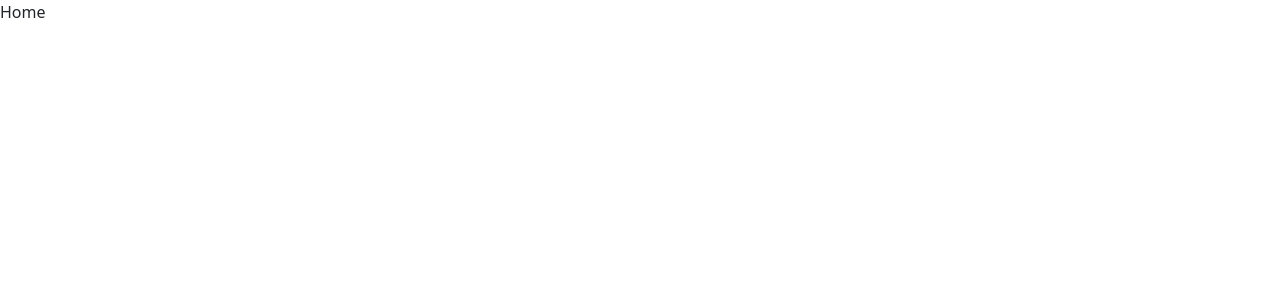
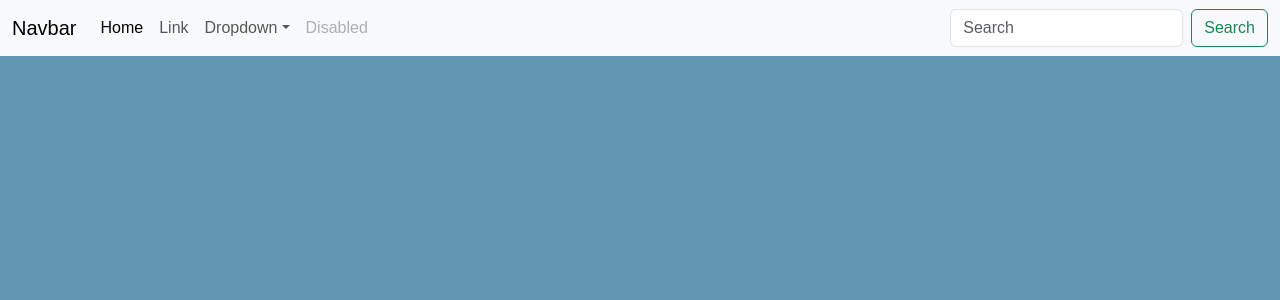
Before and after one commit to AntWalach/On-demand-Delivery-Platform, a React (Create React App) app in the folder frontend/: page /home in a window 1280 px wide. Shown: the top 300 px of the page. Built offline with nearby package versions, Linux system fonts and the light colour scheme.

Commit message:
start page and links to login and signup

```diff
--- a/frontend/src/App.js
+++ b/frontend/src/App.js
@@ -3,6 +3,7 @@ import Login from "./Login";
 import { BrowserRouter, Routes, Route } from "react-router-dom";
 import Signup from "./Signup";
 import Home from "./Home";
+import StartPage from "./StartPage";
 
 function App() {
   return (
@@ -12,6 +13,7 @@ function App() {
           <Route path="/login" element={<Login />}></Route>
           <Route path="/signup" element={<Signup />}></Route>
           <Route path="/home" element={<Home />}></Route>
+          <Route path="/" element={<StartPage />}></Route>
         </Routes>
       </BrowserRouter>
     </div>
--- a/frontend/src/Home.js
+++ b/frontend/src/Home.js
@@ -2,7 +2,42 @@ import React from 'react'
 
 function Home() {
   return (
-    <div>Home</div>
+    <nav class="navbar navbar-expand-lg bg-body-tertiary">
+        <div class="container-fluid">
+          <a class="navbar-brand" href="#">Navbar</a>
+          <button class="navbar-toggler" type="button" data-bs-toggle="collapse" data-bs-target="#navbarSupportedContent" aria-controls="navbarSupportedContent" aria-expanded="false" aria-label="Toggle navigation">
+            <span class="navbar-toggler-icon"></span>
+          </button>
+          <div class="collapse navbar-collapse" id="navbarSupportedContent">
+            <ul class="navbar-nav me-auto mb-2 mb-lg-0">
+              <li class="nav-item">
+                <a class="nav-link active" aria-current="page" href="#">Home</a>
+              </li>
+              <li class="nav-item">
+                <a class="nav-link" href="#">Link</a>
+              </li>
+              <li class="nav-item dropdown">
+                <a class="nav-link dropdown-toggle" href="#" role="button" data-bs-toggle="dropdown" aria-expanded="false">
+                  Dropdown
+                </a>
+                <ul class="dropdown-menu">
+                  <li><a class="dropdown-item" href="#">Action</a></li>
+                  <li><a class="dropdown-item" href="#">Another action</a></li>
+                  <li><hr class="dropdown-divider"/></li>
+                  <li><a class="dropdown-item" href="#">Something else here</a></li>
+                </ul>
+              </li>
+              <li class="nav-item">
+                <a class="nav-link disabled" aria-disabled="true">Disabled</a>
+              </li>
+            </ul>
+            <form class="d-flex" role="search">
+              <input class="form-control me-2" type="search" placeholder="Search" aria-label="Search"/>
+              <button class="btn btn-outline-success" type="submit">Search</button>
+            </form>
+          </div>
+        </div>
+      </nav>
   )
 }
 
--- a/frontend/src/Login.js
+++ b/frontend/src/Login.js
@@ -38,7 +38,7 @@ function Login() {
   };
 
   return (
-    <div className="d-flex justify-content-center align-items-center bg-primary vh-100">
+    <div className="d-flex justify-content-center align-items-center vh-100">
       <div className="bg-white p-3 rounded w-25">
         <h2>Sign-In</h2>
         <form action="" onSubmit={handleSubmit}>
--- a/frontend/src/Signup.js
+++ b/frontend/src/Signup.js
@@ -47,7 +47,7 @@ function Signup() {
   };
 
   return (
-    <div className="d-flex justify-content-center align-items-center bg-primary vh-100">
+    <div className="d-flex justify-content-center align-items-center vh-100">
       <div className="bg-white p-3 rounded w-25">
         <h2>Sign-Up</h2>
         <form action="" onSubmit={handleSubmit}>
@@ -150,9 +150,8 @@ function Signup() {
             )}
           </div>
 
-          <div className="mb-3">
-            <div className="d-flex justify-content-center align-items-center">
-              <div className="mx-5">
+          <div className="row px-2">
+            <div className="col-md-6 d-flex justify-content-start">
                 <Form.Check
                   type="radio"
                   name="userType"
@@ -167,7 +166,7 @@ function Signup() {
                 />
               </div>
 
-              <div className="mx-5">
+              <div className="col-md-6 d-flex justify-content-end">
                 <Form.Check
                   type="radio"
                   name="userType"
@@ -182,7 +181,6 @@ function Signup() {
                 />
               </div>
             </div>
-          </div>
 
           <button type="submit" className="btn btn-success w-100 rounded-0">
             <strong>Sign up</strong>
--- /dev/null
+++ b/frontend/src/StartPage.js
@@ -0,0 +1,22 @@
+import React from 'react'
+import { Link } from 'react-router-dom';
+
+function StartPage() {
+  return (
+    <div className="position-absolute top-50 start-50 translate-middle">
+        <div className="typewriter">
+            <h1> Pack. Send. Collect. </h1>
+        </div>
+        <div className="text-center mt-2">
+            <Link to="/login">
+                <button type="button" className="btn btn-success btn-lg custom-button mx-2 px-4">Log in</button>
+            </Link>
+            <Link to="/signup">
+                <button type="button" className="btn btn-success btn-lg custom-button mx-2">Sing up</button>
+            </Link>
+        </div>
+    </div>
+  )
+}
+
+export default StartPage
--- /dev/null
+++ b/frontend/src/customCSS/customStartPage.css
@@ -0,0 +1,39 @@
+body {
+  background-color: #6096B4;
+  font-family: 'Arial', sans-serif;
+}
+
+.custom-button{
+  background-color: #EEE9DA;
+  border-color: #EEE9DA;
+  color: #93BFCF;
+}
+
+.custom-button:hover{
+  background-color: #BDCDD6;
+  border-color: #BDCDD6;
+}
+
+.typewriter h1 {
+  color: #EEE9DA;
+  overflow: hidden; /* Ensures the content is not revealed until the animation */
+  border-right: .15em solid #EEE9DA; /* The typwriter cursor */
+  white-space: nowrap; /* Keeps the content on a single line */
+  margin: 0 auto; /* Gives that scrolling effect as the typing happens */
+  letter-spacing: .15em; /* Adjust as needed */
+  animation:
+    typing 2s steps(40, end),
+    blink-caret .75s step-end infinite;
+}
+
+/* The typing effect */
+@keyframes typing {
+  from { width: 0 }
+  to { width: 100% }
+}
+
+/* The typewriter cursor effect */
+@keyframes blink-caret {
+  from, to { border-color: transparent }
+  50% { border-color: #EEE9DA; }
+}
--- a/frontend/src/index.js
+++ b/frontend/src/index.js
@@ -2,7 +2,9 @@ import React from 'react';
 import ReactDOM from 'react-dom/client';
 import App from './App';
 import reportWebVitals from './reportWebVitals';
-import 'bootstrap/dist/css/bootstrap.min.css'
+import 'bootstrap/dist/css/bootstrap.min.css';
+import 'bootstrap/dist/js/bootstrap.min.js';
+import './customCSS/customStartPage.css';
 
 const root = ReactDOM.createRoot(document.getElementById('root'));
 root.render(
```
